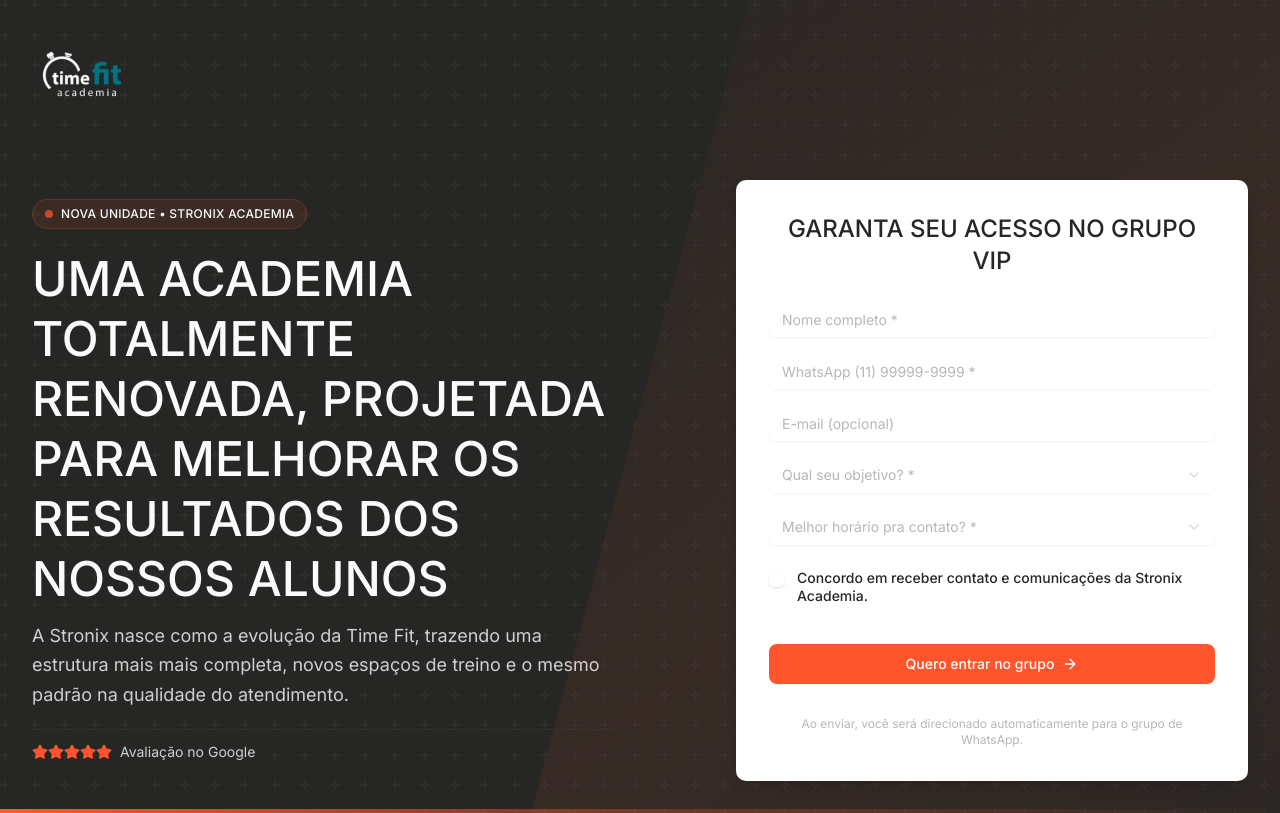
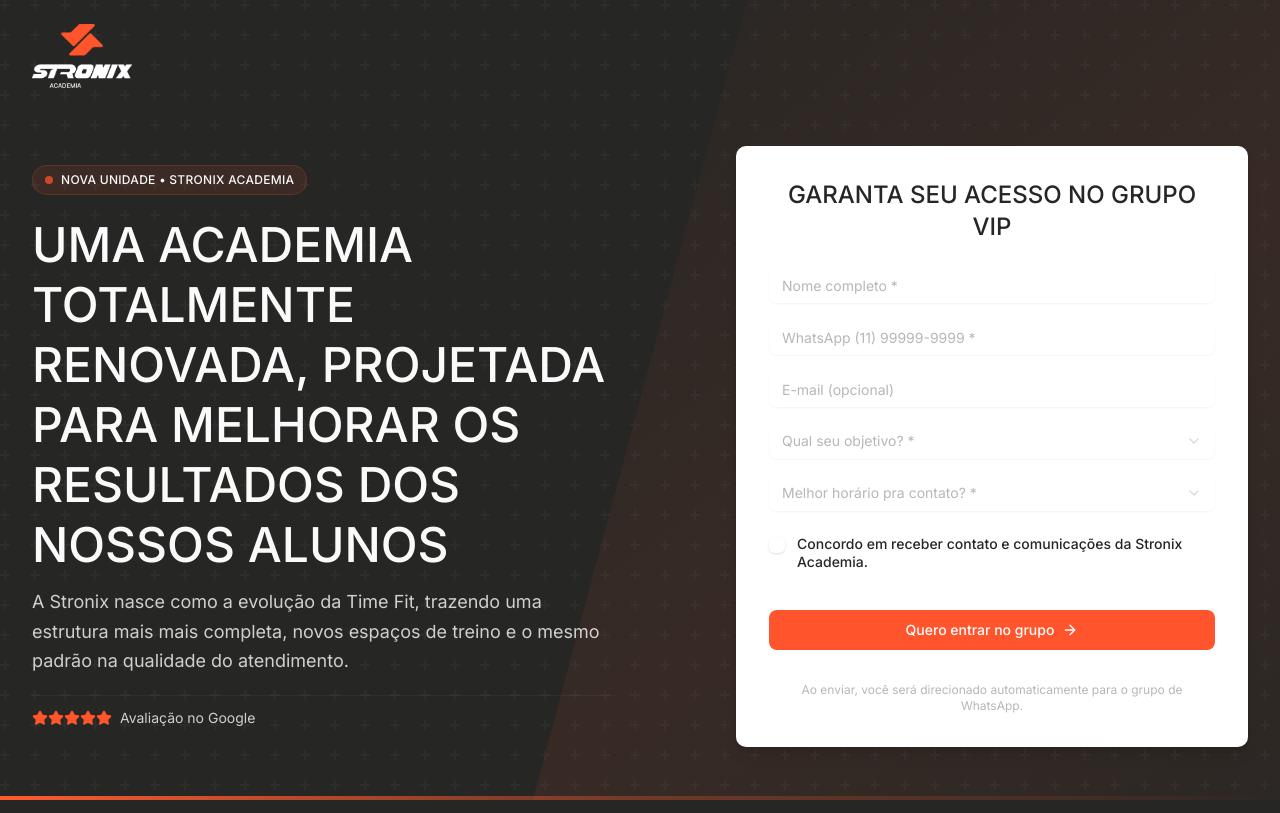
Before and after one commit to MedreGT/time-fit, a Next.js app: page / in a window 1280 px wide. Built offline with nearby package versions, Linux system fonts and the light colour scheme; no server answers.

Commit message:
deploy logos

```diff
--- a/app/page.tsx
+++ b/app/page.tsx
@@ -17,7 +17,7 @@
         <header className="w-full py-4 md:py-6 px-4 md:px-8">
           <div className="max-w-7xl mx-auto">
             <Image
-              src="/logo-time-fit.png"
+              src="/logo-stronix.png"
               alt="Stronix Academia"
               width={100}
               height={100}
```
Also changed, not shown: public/logo-stronix.png (added), 1 other file (tests, documents, lock files or other folders).
